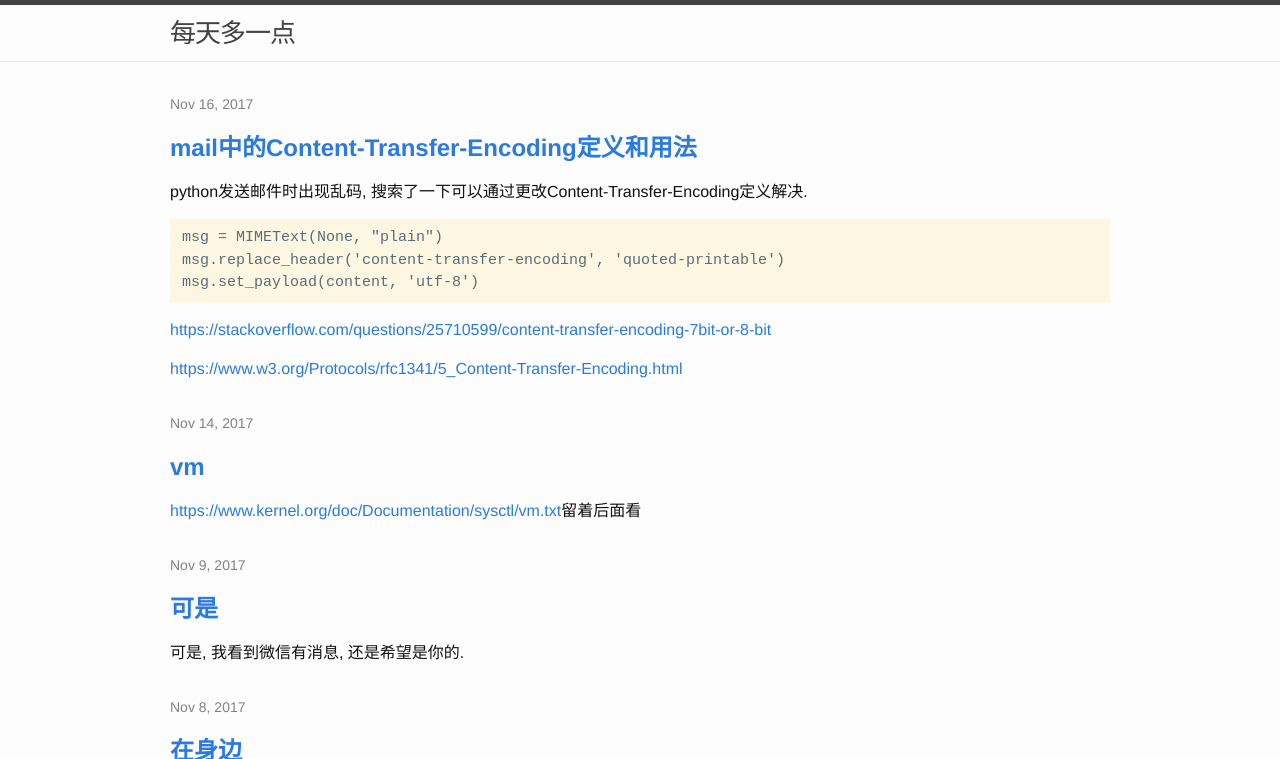
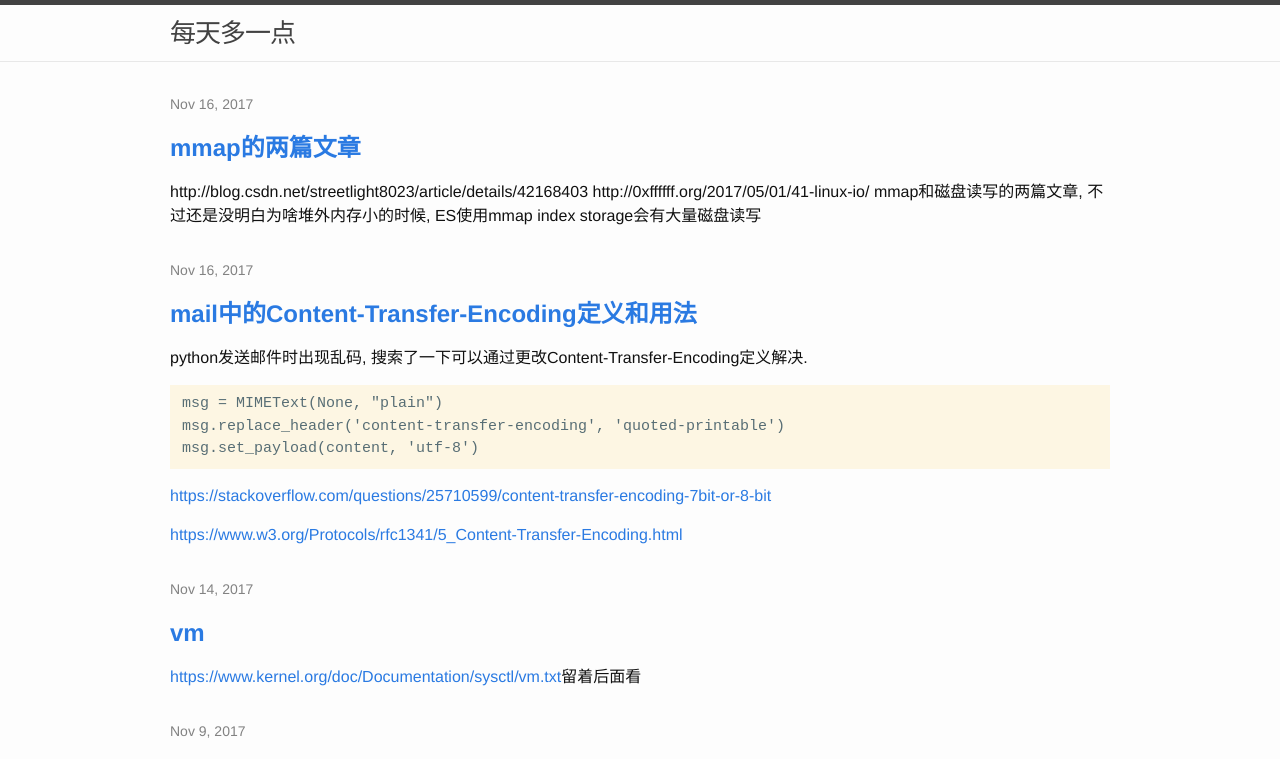
Before and after one commit to childe/gitcommit.today, a Jekyll site: the page built from index.html, in a window 1280 px wide and 900 px high, cut to the strip 0-759 px from the top of the window. Built offline with Jekyll 4.4.1, drawn with Linux system fonts in a browser that asks for light colours; the list of posts is cut into pages by our own code; a file with an impossible date is left out; some of the changed text lies outside the part shown.

Commit message:
modified:   2017-11-14-mmap.md

```diff
--- a/_posts/2017-11-14-mmap.md
+++ b/_posts/2017-11-14-mmap.md
@@ -2,7 +2,7 @@
 
 layout: post
 title: mmap的两篇文章
-date:
+date: 2017-11-16 15:19:00 +0800
 
 ---
 
```
